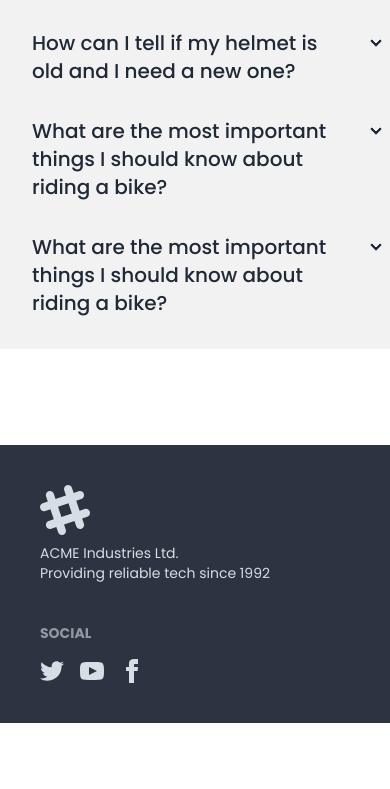
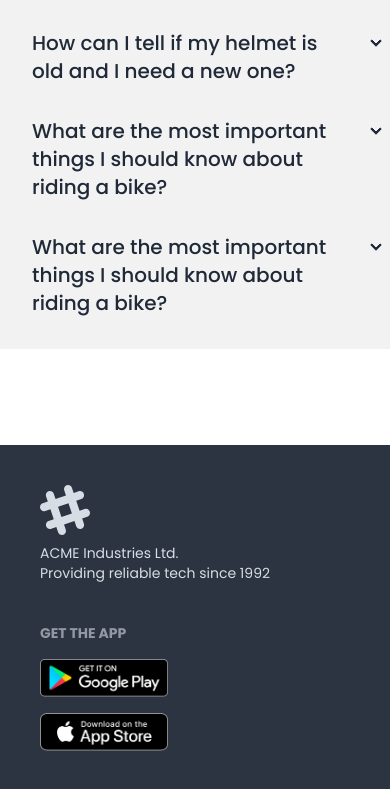
Before and after one commit to AlaminIslamOnu/Biker-zone, a plain HTML site: page index.html in a window 390 px wide. Shown: the part 5641-6430 px from the top of the page. Before the commit the page ends 6364 px from the top, so only its background shows below. Drawn offline with nearby package versions, Linux system fonts and the light colour scheme.

Commit message:
responsive footer section

```diff
--- a/index.html
+++ b/index.html
@@ -525,46 +525,13 @@
         </p>
       </aside>
       <nav>
-        <h6 class="footer-title">Social</h6>
-        <div class="grid grid-flow-col gap-4">
+        <h6 class="footer-title">Get the app</h6>
+        <div class="grid grid-cols-1 gap-4">
           <a>
-            <svg
-              xmlns="http://www.w3.org/2000/svg"
-              width="24"
-              height="24"
-              viewBox="0 0 24 24"
-              class="fill-current"
-            >
-              <path
-                d="M24 4.557c-.883.392-1.832.656-2.828.775 1.017-.609 1.798-1.574 2.165-2.724-.951.564-2.005.974-3.127 1.195-.897-.957-2.178-1.555-3.594-1.555-3.179 0-5.515 2.966-4.797 6.045-4.091-.205-7.719-2.165-10.148-5.144-1.29 2.213-.669 5.108 1.523 6.574-.806-.026-1.566-.247-2.229-.616-.054 2.281 1.581 4.415 3.949 4.89-.693.188-1.452.232-2.224.084.626 1.956 2.444 3.379 4.6 3.419-2.07 1.623-4.678 2.348-7.29 2.04 2.179 1.397 4.768 2.212 7.548 2.212 9.142 0 14.307-7.721 13.995-14.646.962-.695 1.797-1.562 2.457-2.549z"
-              ></path>
-            </svg>
+            <img class="w-32" src="./images/others/android.png" alt="" />
           </a>
           <a>
-            <svg
-              xmlns="http://www.w3.org/2000/svg"
-              width="24"
-              height="24"
-              viewBox="0 0 24 24"
-              class="fill-current"
-            >
-              <path
-                d="M19.615 3.184c-3.604-.246-11.631-.245-15.23 0-3.897.266-4.356 2.62-4.385 8.816.029 6.185.484 8.549 4.385 8.816 3.6.245 11.626.246 15.23 0 3.897-.266 4.356-2.62 4.385-8.816-.029-6.185-.484-8.549-4.385-8.816zm-10.615 12.816v-8l8 3.993-8 4.007z"
-              ></path>
-            </svg>
-          </a>
-          <a>
-            <svg
-              xmlns="http://www.w3.org/2000/svg"
-              width="24"
-              height="24"
-              viewBox="0 0 24 24"
-              class="fill-current"
-            >
-              <path
-                d="M9 8h-3v4h3v12h5v-12h3.642l.358-4h-4v-1.667c0-.955.192-1.333 1.115-1.333h2.885v-5h-3.808c-3.596 0-5.192 1.583-5.192 4.615v3.385z"
-              ></path>
-            </svg>
+            <img class="w-32" src="./images/others/ios.png" alt="" />
           </a>
         </div>
       </nav>
```
